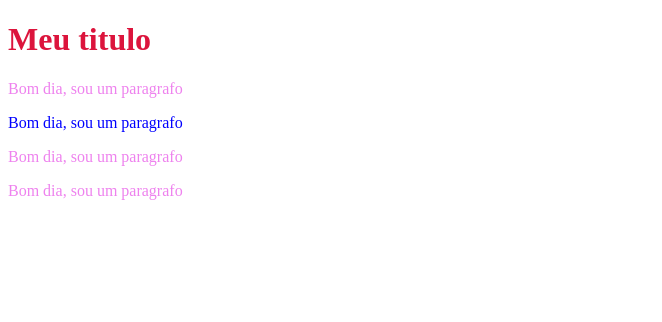
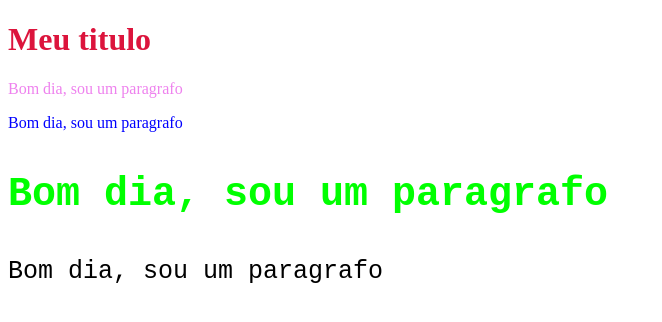
Before and after one commit to DiegoHessel/Primeiro_repositorio, a plain HTML site: page pagina2.html in a window 1280 px wide. Shown: the whole page, without its empty margins (0-662 px from the left). Drawn offline with Linux system fonts and the light colour scheme.

Commit message:
Atualizaçao 1°aula css

```diff
--- a/estilo.css
+++ b/estilo.css
@@ -5,5 +5,20 @@
 
    .boa_noite{
 color: blue;
-font-weight: 250
    }
+   .bom_dia_2{
+    color: darkcyan;
+   }
+.interno{
+    color:black;
+    font-weight: 500;
+    font-family: monospace;
+    font-size: 25px;
+}
+.externa{
+    color: lime;
+    font-weight: bold;
+    font-family: monospace;
+    font-size: 40px;
+
+}
--- a/pagina2.html
+++ b/pagina2.html
@@ -13,9 +13,9 @@
 
       <p class="boa_noite">Bom dia, sou um paragrafo</p>
 
-       <p class="bom_dia">Bom dia, sou um paragrafo</p>
+       <p class="externa">Bom dia, sou um paragrafo</p>
 
-       <p class="bom_dia">Bom dia, sou um paragrafo</p>
+       <p class="interno">Bom dia, sou um paragrafo</p>
 
 </body>
 </html>
```
